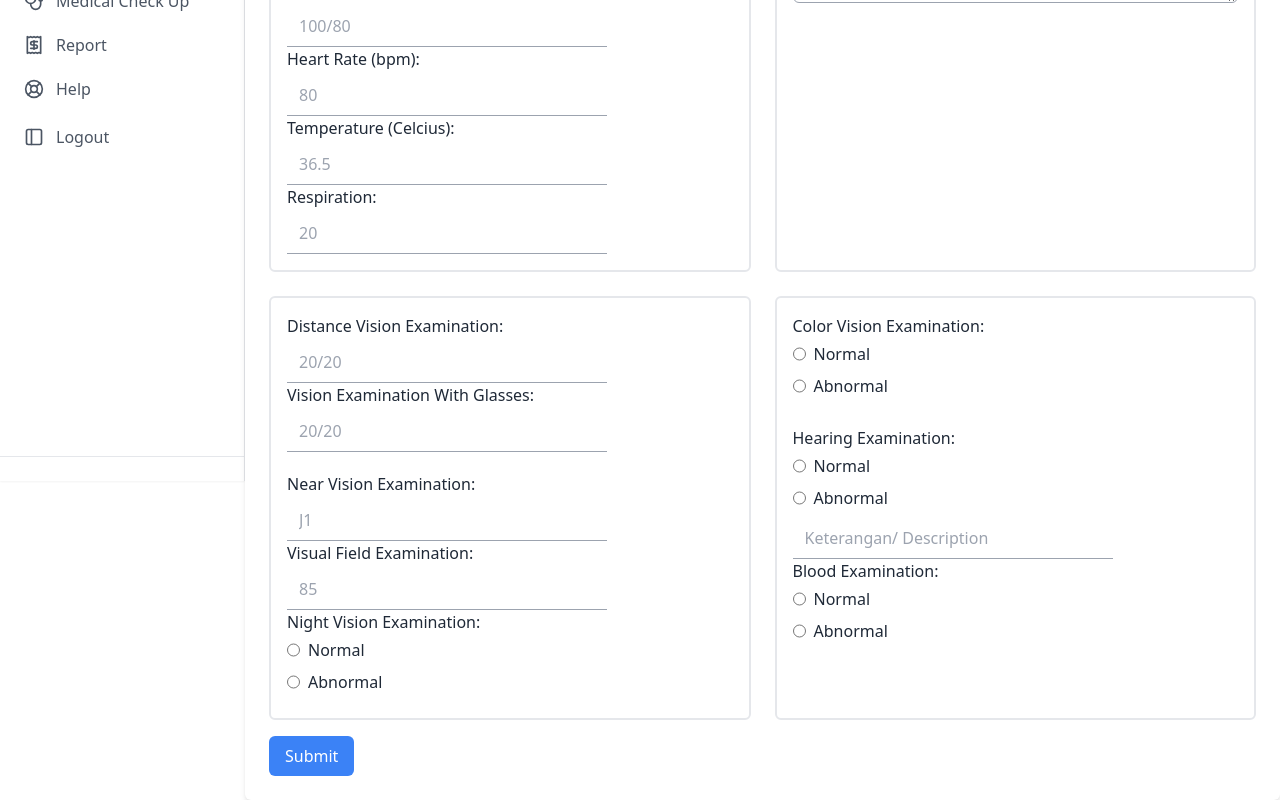
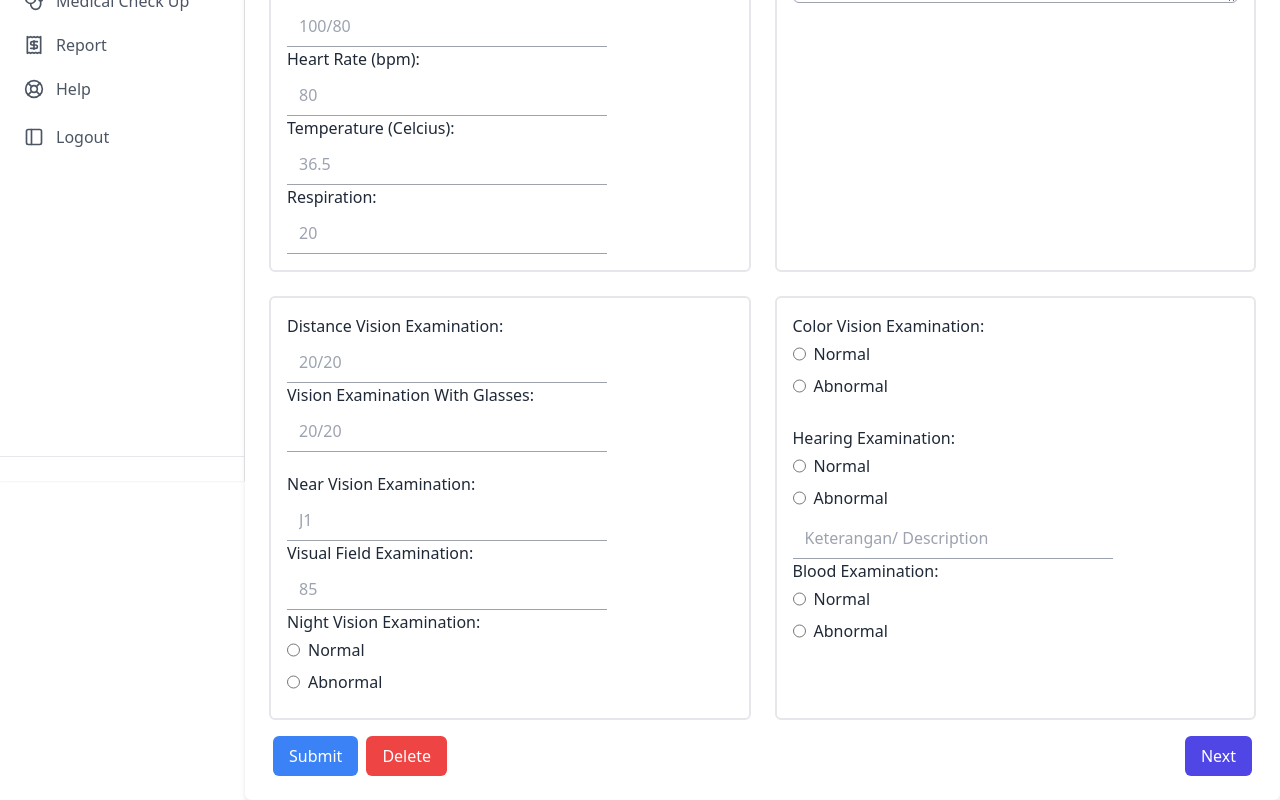
Before and after one commit to whend12/MCUIS, a React (Create React App) app in the folder client/: page /dashboard/form-mcu/1 in a window 1280 px wide. Shown: the part 319-1119 px from the top of the page. Built offline with nearby package versions, Linux system fonts and the light colour scheme; no server answers.

Commit message:
fix: change navigate using button form1

```diff
--- a/client/src/pages/FormMcu.jsx
+++ b/client/src/pages/FormMcu.jsx
@@ -1,6 +1,6 @@
 import React, { useState, useEffect } from "react";
 import { Textarea } from "@material-tailwind/react";
-import { useParams, useNavigate } from "react-router-dom";
+import { useParams, Link } from "react-router-dom";
 import axios from "axios";
 import Swal from "sweetalert2";
 import * as Yup from "yup";
@@ -40,7 +40,6 @@ const RadioButton = ({ id, name, value, checked, onChange, label }) => {
 
 const PatientPhysiqueForm = () => {
   const { id } = useParams();
-  const Navigate = useNavigate();
 
   const [formData, setFormData] = useState({
     bmi: "",
@@ -160,10 +159,6 @@ const PatientPhysiqueForm = () => {
           showConfirmButton: false,
           timer: 1500,
         });
-
-        setTimeout(() => {
-          Navigate(`/dashboard/form-mcu2/${id}`);
-        }, 1500);
       } else {
         console.error("Failed to submit data:", response.data);
         // Tampilkan pesan kesalahan yang diberikan oleh server (jika ada)
@@ -489,12 +484,33 @@ const PatientPhysiqueForm = () => {
           </div>
         </div>
 
-        <button
-          type="submit"
-          className="bg-blue-500 text-white py-2 px-4 mt-4 rounded-md hover:bg-blue-600 transition-all"
-        >
-          {isEdit ? "Update" : "Submit"}
-        </button>
+        <div className="flex justify-between">
+          <div>
+            <button
+              type="submit"
+              className={
+                isEdit
+                  ? "bg-amber-500 text-white py-2 px-4 mt-4 mx-1 rounded-md hover:bg-amber-600 transition-all"
+                  : "bg-blue-500 text-white py-2 px-4 mt-4 mx-1 rounded-md hover:bg-blue-600 transition-all"
+              }
+            >
+              {isEdit ? "Update" : "Submit"}
+            </button>
+            <button
+              type="button"
+              className="bg-red-500 text-white py-2 px-4 mt-4 mx-1 rounded-md hover:bg-red-600 transition-all "
+              // onClick={}
+            >
+              Delete
+            </button>
+          </div>
+          <Link
+            to={`/dashboard/form-mcu2/${id}`}
+            className="bg-indigo-600 text-white py-2 px-4 mt-4 mx-1 rounded-md hover:bg-indigo-700 transition-all "
+          >
+            Next
+          </Link>
+        </div>
       </form>
     </div>
   );
```
